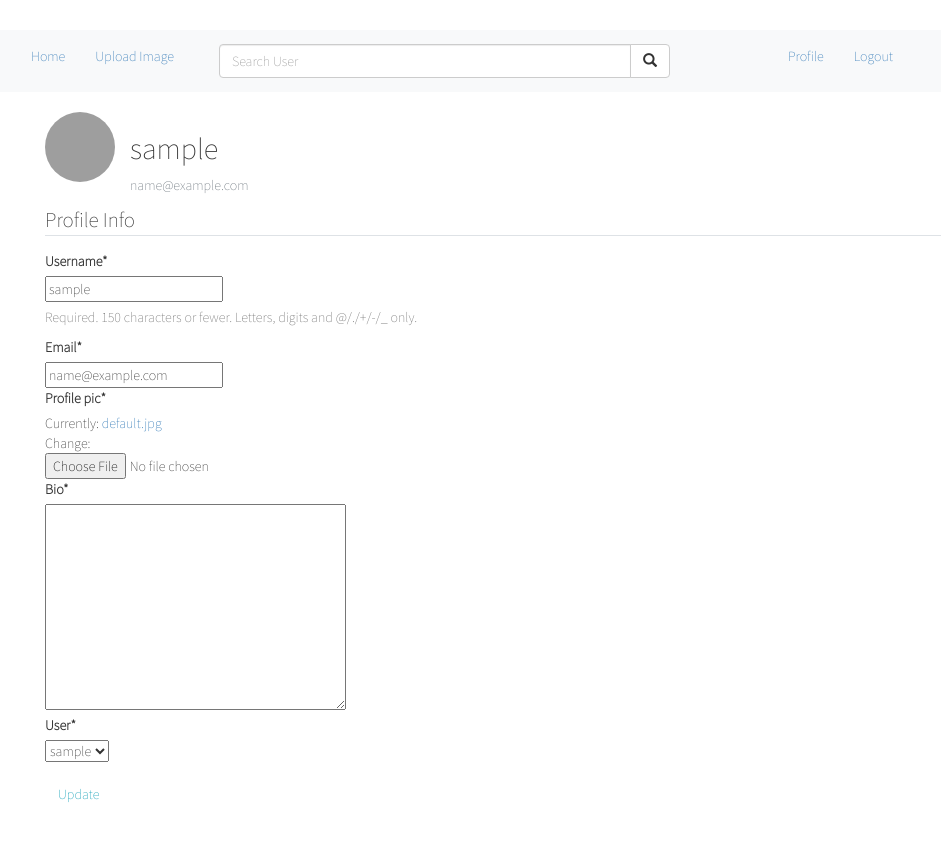
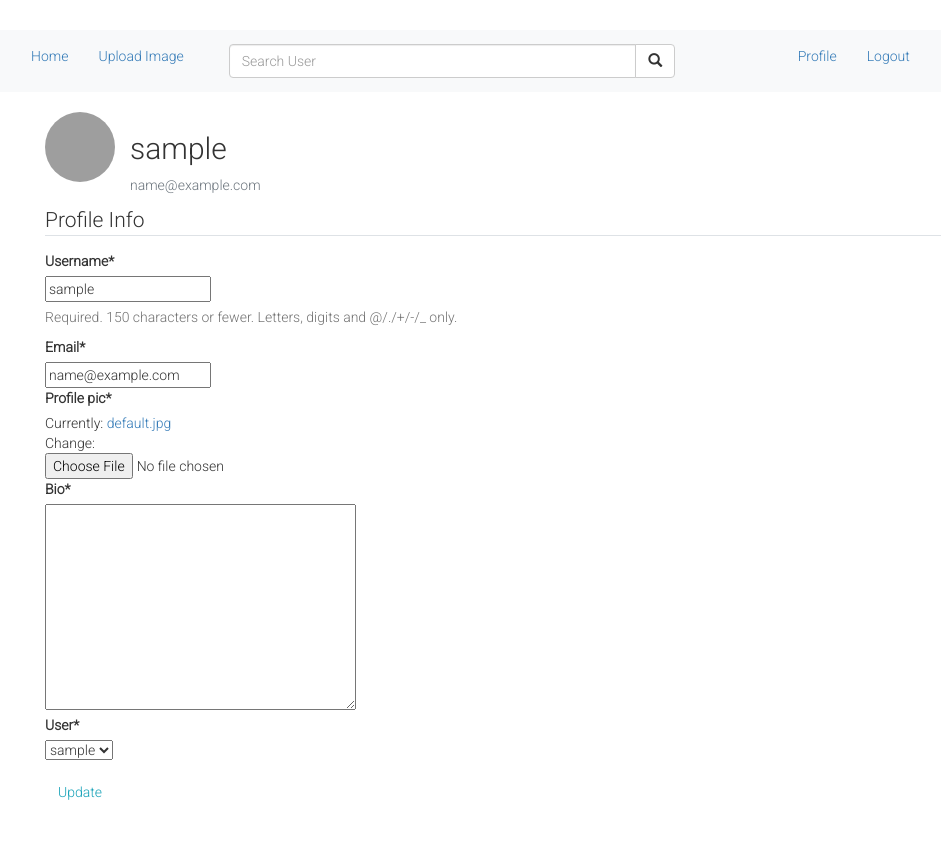
Before and after one commit to patrickrop-cloud/Instagram_clone, a Django app: page /profile/ in a window 1280 px wide. Shown: the whole page, without its empty margins (55-996 px from the left). After the commit the page ends 800 px from the top, so only its background shows below. Run offline with Django 3.2, Linux system fonts and the light colour scheme; the visitor is signed in with stand-in values (Sample User, id 1); data comes from the database, SQL or seed files in the repository; some libraries are stand-ins or nearby versions; grey boxes are pictures that could not be loaded.

```diff
--- a/instagram/templates/base.html
+++ b/instagram/templates/base.html
@@ -3,12 +3,12 @@
 <!DOCTYPE html>
 <html>
 <head>
+<!-- <link rel="preconnect" href="https://fonts.googleapis.com">
+<link rel="preconnect" href="https://fonts.gstatic.com" crossorigin>
+<link href="https://fonts.googleapis.com/css2?family=Source+Sans+Pro:wght@200&display=swap" rel="stylesheet"> -->
 <link rel="preconnect" href="https://fonts.googleapis.com">
 <link rel="preconnect" href="https://fonts.gstatic.com" crossorigin>
-<link href="https://fonts.googleapis.com/css2?family=Source+Sans+Pro:wght@200&display=swap" rel="stylesheet">
-<!-- <link rel="preconnect" href="https://fonts.googleapis.com">
-<link rel="preconnect" href="https://fonts.gstatic.com" crossorigin>
-<link href="https://fonts.googleapis.com/css2?family=Roboto:wght@300&display=swap" rel="stylesheet"> -->
+<link href="https://fonts.googleapis.com/css2?family=Roboto:wght@300&display=swap" rel="stylesheet">
 <meta charset="utf-8">
 <link rel="stylesheet" href="https://cdn.jsdelivr.net/npm/bootstrap@4.6.0/dist/css/bootstrap.min.css" integrity="sha384-B0vP5xmATw1+K9KRQjQERJvTumQW0nPEzvF6L/Z6nronJ3oUOFUFpCjEUQouq2+l" crossorigin="anonymous">
 
@@ -23,8 +23,8 @@
 {% endblock %}
 <style>
   *{
-    font-family: 'Source Sans Pro', sans-serif;
-    /* font-family: 'Roboto', sans-serif; */
+    /* font-family: 'Source Sans Pro', sans-serif; */
+    font-family: 'Roboto', sans-serif;
 
   }
 </style>
```
Also changed, not shown: requirements.txt (added, +23 -0 lines), 1 other file.
